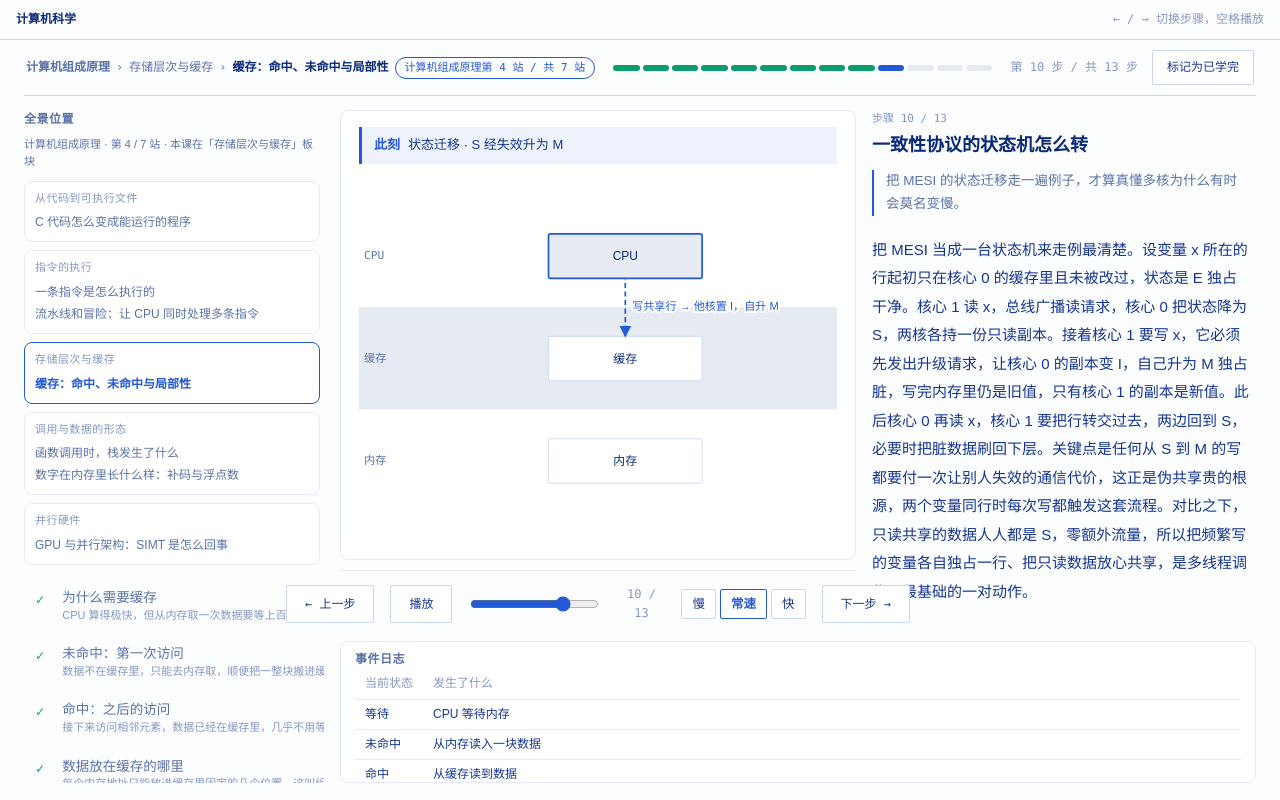
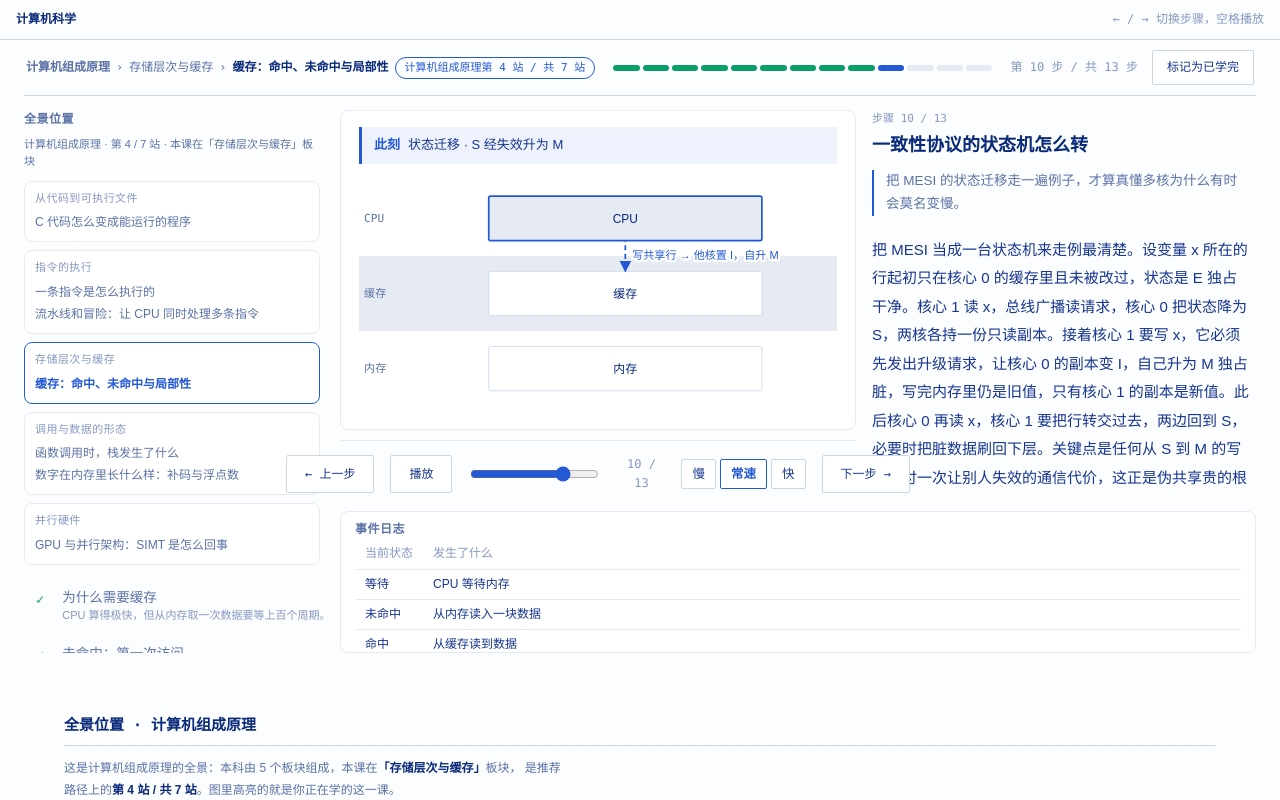
Before and after one commit to QMangoJ/cs-knowledge, a Next.js app: page /co/cache/10/ in a window 1280 px wide. Shown: the top 800 px of the page. Built offline with nearby package versions, Linux system fonts and the light colour scheme.

Commit message:
stage density: adaptive stage height (content-sized, capped), swimlane bands tightened (lane 120->88, box max 320), datastate row pitch 100->88; e2e phase5 density assertions

```diff
--- a/src/components/renderers/Datastate.tsx
+++ b/src/components/renderers/Datastate.tsx
@@ -4,7 +4,7 @@ import type { DatastateState } from "@/lib/schema";
 type Cell = NonNullable<DatastateState["rows"]>[number]["cells"][number];
 type Row = NonNullable<DatastateState["rows"]>[number];
 type Hover = { i: number | null; set: (i: number | null) => void };
-const W = 560, ROW_H = 100, CH = 42, BAR_H = 110, LINK_H = 34;
+const W = 560, ROW_H = 88, CH = 42, BAR_H = 110, LINK_H = 34;
 const cls = (base: string, mark?: string, hot?: boolean) => [base, mark && `m-${mark}`, hot && "hot"].filter(Boolean).join(" ");
 
 function rowLayout(r: Row, labelW: number) {
--- a/src/components/renderers/Swimlane.tsx
+++ b/src/components/renderers/Swimlane.tsx
@@ -2,8 +2,8 @@ import type { SwimlaneState } from "@/lib/schema";
 
 type Lane = { id: string; label: string };
 type Box = { x: number; y: number; w: number; h: number };
-const TOP = 8, LABEL_W = 84, W = 560, BOX_H = 52, GAP = 20, MAX_BOX_W = 180;
-const laneH = (n: number) => (n <= 3 ? 120 : 92);
+const TOP = 8, LABEL_W = 84, W = 560, BOX_H = 52, GAP = 20, MAX_BOX_W = 320;
+const laneH = (n: number) => (n <= 3 ? 88 : 78);
 
 /** Point where the segment from the box centre towards (tx,ty) leaves the box. */
 function edge(b: Box, tx: number, ty: number): [number, number] {
--- a/src/styles/globals.css
+++ b/src/styles/globals.css
@@ -288,14 +288,14 @@ details.ref-sol summary{cursor:pointer;font-weight:700}
 .steplist li.done .n{color:var(--ok)}
 .step-chips{display:none}
 .p-stage{display:flex;flex-direction:column;gap:10px;min-width:0;min-height:0}
-.stage-card{flex:1;display:flex;flex-direction:column;min-height:0;padding:16px 18px}
-.stage-body{flex:1;min-height:0;display:flex;align-items:center;justify-content:center;min-width:0}
-.stage-body > .swimlane{width:100%;height:100%}
-.stage-body > .datastate{width:100%;height:100%;min-height:0}
-.stage-body .ds-main{display:flex;flex-direction:column;height:100%;min-height:0;width:100%}
-.stage-body .ds-main > svg{flex:1;min-height:0;width:100%}
+.stage-card{display:flex;flex-direction:column;padding:16px 18px}
+.stage-body{min-height:230px;display:flex;align-items:center;justify-content:center;min-width:0}
+.stage-body > .swimlane{width:100%;height:auto;max-height:560px}
+.stage-body > .datastate{width:100%}
+.stage-body .ds-main{display:flex;flex-direction:column;width:100%}
+.stage-body .ds-main > svg{flex:none;width:100%;height:auto;max-height:520px}
 .stage-body .datastate.with-table{grid-template-columns:minmax(0,1fr) auto;align-items:start}
-.stage-body > .lab{width:100%;max-height:100%;overflow-y:auto}
+.stage-body > .lab{width:100%;max-height:560px;overflow-y:auto}
 .stage-controls{border-top:1px solid var(--line-soft);padding-top:12px}
 .stage-controls button,.stage-controls .btn{white-space:nowrap}
 .p-details{min-width:0}
@@ -315,15 +315,16 @@ details.ref-sol summary{cursor:pointer;font-weight:700}
 .logbar-caption{margin:0;padding:4px 14px 12px;font-family:var(--font-cjk);color:var(--ink-soft)}
 
 @media (min-width:1280px){
-  .app-screen{height:calc(100dvh - 41px);min-height:600px}
+  .app-screen{min-height:0}
   .p-grid{flex:1;min-height:0;display:grid;gap:16px;padding:14px 0 16px;
     grid-template-columns:300px minmax(0,1fr) 384px;
-    grid-template-rows:minmax(0,1fr) 142px;
+    grid-template-rows:minmax(0,auto) 142px;
     grid-template-areas:"rail stage details" "rail log log"}
-  .p-grid.no-log{grid-template-rows:minmax(0,1fr) 0}
-  .p-rail{grid-area:rail;overflow-y:auto;padding-right:4px}
+  .p-grid.no-log{grid-template-rows:minmax(0,auto) 0}
+  /* height:0 + min-height:100% keeps rail/details from sizing row 1 — the stage sets the row height, they stretch to it and scroll inside. */
+  .p-rail{grid-area:rail;overflow-y:auto;padding-right:4px;height:0;min-height:100%}
   .p-stage{grid-area:stage}
-  .p-details{grid-area:details;overflow-y:auto;padding-right:6px}
+  .p-details{grid-area:details;overflow-y:auto;padding-right:6px;height:0;min-height:100%}
   .p-logbar{grid-area:log}
 }
 
@@ -339,7 +340,7 @@ details.ref-sol summary{cursor:pointer;font-weight:700}
   .p-logbar{order:4;max-height:220px}
   .p-rail{order:5}
   .p-rail .steplist{display:none}
-  .stage-body{min-height:250px}
+  .stage-body{min-height:190px}
   .stage-body > .swimlane{height:auto}
   .stage-body > .datastate{height:auto}
   .stage-body .ds-main{height:auto}
@@ -347,7 +348,7 @@ details.ref-sol summary{cursor:pointer;font-weight:700}
   .stage-controls{position:fixed;left:0;right:0;bottom:0;background:var(--panel);border-top:1px solid var(--line-mid);padding:8px 12px calc(8px + env(safe-area-inset-bottom));z-index:10;justify-content:center}
   .p-segments{order:3;flex-basis:100%;max-width:none}
 }
-@media (min-width:768px) and (max-width:1279px){ .stage-body{min-height:330px} }
+@media (min-width:768px) and (max-width:1279px){ .stage-body{min-height:260px} }
 
 /* ================= below the app screen ================= */
 .below{max-width:1200px;margin:0 auto;padding:10px 24px 48px}
```
Also changed, not shown: 1 other file (tests, documents, lock files or other folders).
